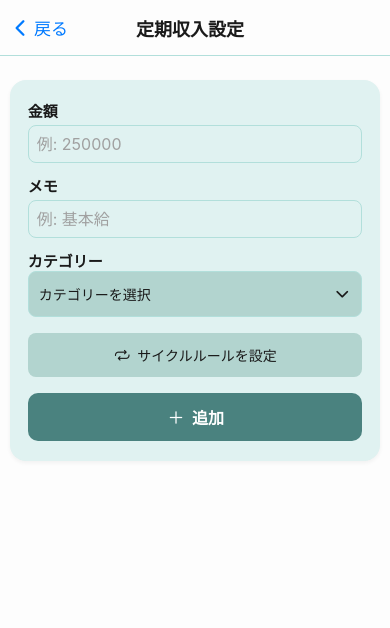
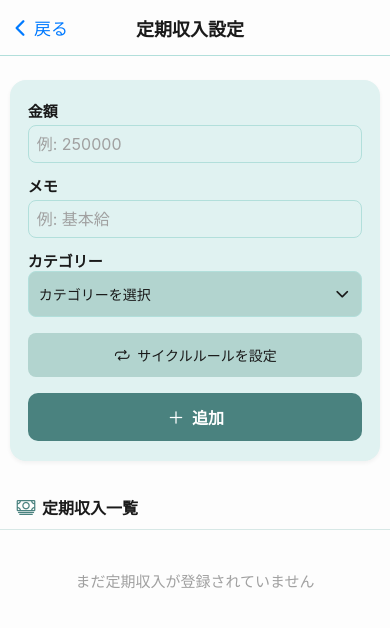
Before and after one commit to ouioui99/libremoney, a React Native app in the folder myapp/: screen /manageRegulaIncome in a window 390 px wide. Shown: the top 628 px of the page. Built offline with nearby package versions, Linux system fonts and the light colour scheme; what react-native-calendars, react-native-worklets would draw is missing.

Commit message:
定期収入の一覧を表示するように実装

```diff
--- a/myapp/src/screens/ManageRegularIncomeScreen.tsx
+++ b/myapp/src/screens/ManageRegularIncomeScreen.tsx
@@ -205,29 +205,147 @@ export default function ManageRegularIncomeScreen({ navigation }: any) {
         type="income"
       />
 
-      {/* 収入リスト */}
+      {/* 支出一覧 */}
+      <View
+        style={{
+          flexDirection: "row",
+          alignItems: "center",
+          paddingHorizontal: 16,
+          paddingVertical: 10,
+          backgroundColor: c.background,
+          borderBottomWidth: 1,
+          borderBottomColor:
+            theme === "dark" ? `${c.secondary}40` : `${c.secondary}80`,
+        }}
+      >
+        <Ionicons name="cash-outline" size={20} color={c.accent} />
+        <Text
+          style={{
+            fontSize: 16,
+            fontWeight: "700",
+            color: c.text,
+            marginLeft: 6,
+          }}
+        >
+          定期収入一覧
+        </Text>
+      </View>
+
       <FlatList
         data={incomes}
         keyExtractor={(item) => item.id}
-        style={{ marginTop: 16 }}
-        renderItem={({ item }) => (
-          <View style={[styles.item, { backgroundColor: c.secondary }]}>
-            <View>
-              <Text style={[styles.itemText, { color: c.text }]}>
-                {item.memo || "メモなし"}（カテゴリー：
-                {categories.find((c) => c.id === item.categoryId)?.name ??
-                  "未設定"}
-                ）
-              </Text>
-              <Text style={{ color: c.placeholder }}>
-                {item.amount.toLocaleString()} 円 / {item.cycleRule}
-              </Text>
-            </View>
-            <TouchableOpacity onPress={() => handleDelete(item.id)}>
-              <Ionicons name="trash-outline" size={20} color={"red"} />
+        style={{ flex: 1 }}
+        contentContainerStyle={{ paddingBottom: 40 }}
+        renderItem={({ item, index }) => {
+          const category = categories.find((c) => c.id === item.categoryId);
+          const backgroundColor =
+            index % 2 !== 0
+              ? c.card
+              : theme === "dark"
+              ? `${c.secondary}60`
+              : `${c.secondary}90`;
+
+          return (
+            <TouchableOpacity
+              onPress={() =>
+                Alert.alert(
+                  "収入詳細",
+                  `${item.memo || "メモなし"}\n${
+                    category?.name ?? "未設定"
+                  }\n${item.amount.toLocaleString()} 円 / ${item.cycleRule}`
+                )
+              }
+            >
+              <View
+                style={[
+                  styles.incomeItem,
+                  {
+                    backgroundColor,
+                    paddingHorizontal: 12,
+                    borderBottomWidth: index === incomes.length - 1 ? 0 : 0.6,
+                    borderBottomColor: c.border,
+                  },
+                ]}
+              >
+                {/* 上段：金額とカテゴリ */}
+                <View
+                  style={{
+                    flexDirection: "row",
+                    justifyContent: "space-between",
+                    alignItems: "center",
+                  }}
+                >
+                  <Text style={[styles.amountText, { color: c.text }]}>
+                    ¥{item.amount.toLocaleString()}
+                  </Text>
+
+                  {category && (
+                    <View
+                      style={{
+                        flexDirection: "row",
+                        alignItems: "center",
+                        gap: 4,
+                      }}
+                    >
+                      <Ionicons
+                        name={category.icon || "wallet-outline"}
+                        size={18}
+                        color={c.accent}
+                      />
+                      <Text style={[styles.categoryText, { color: c.accent }]}>
+                        {category.name}
+                      </Text>
+                    </View>
+                  )}
+                </View>
+
+                {/* 下段：メモとサイクル */}
+                <View
+                  style={{
+                    flexDirection: "row",
+                    justifyContent: "space-between",
+                    alignItems: "center",
+                    marginTop: 4,
+                  }}
+                >
+                  <Text
+                    style={{
+                      color: c.placeholder,
+                      fontSize: 14,
+                    }}
+                    numberOfLines={1}
+                  >
+                    📝 {item.memo || "メモなし"}
+                  </Text>
+
+                  <View style={{ flexDirection: "row", alignItems: "center" }}>
+                    <Ionicons
+                      name="repeat-outline"
+                      size={14}
+                      color={c.placeholder}
+                      style={{ marginRight: 2 }}
+                    />
+                    <Text style={{ color: c.placeholder, fontSize: 13 }}>
+                      {item.cycleRule}
+                    </Text>
+                  </View>
+                </View>
+              </View>
             </TouchableOpacity>
-          </View>
-        )}
+          );
+        }}
+        ListEmptyComponent={
+          <Text
+            style={{
+              color: c.placeholder,
+              textAlign: "center",
+              marginTop: 40,
+              fontSize: 15,
+            }}
+          >
+            まだ定期収入が登録されていません
+          </Text>
+        }
       />
     </SafeAreaLayout>
   );
@@ -294,4 +412,51 @@ const styles = StyleSheet.create({
     marginBottom: 8,
   },
   itemText: { fontSize: 16, fontWeight: "600" },
+  incomeCard: {
+    flexDirection: "row",
+    alignItems: "center",
+    justifyContent: "space-between",
+    paddingVertical: 14,
+    paddingHorizontal: 16,
+    borderRadius: 14,
+    borderWidth: 1,
+    marginBottom: 10,
+    shadowOpacity: 0.08,
+    shadowRadius: 3,
+    shadowOffset: { width: 0, height: 2 },
+    elevation: 2,
+  },
+  incomeLeft: {
+    flex: 1,
+    marginRight: 8,
+  },
+  memoText: {
+    fontSize: 16,
+    fontWeight: "600",
+  },
+
+  incomeRight: {
+    alignItems: "flex-end",
+    marginRight: 8,
+  },
+  cycleText: {
+    fontSize: 12,
+    marginTop: 2,
+  },
+  deleteButton: {
+    padding: 6,
+  },
+  incomeItem: {
+    flexDirection: "column",
+    borderRadius: 0, // ← 並んだ時に自然に見えるよう角丸を外す
+    paddingVertical: 10,
+  },
+  amountText: {
+    fontSize: 16,
+    fontWeight: "700",
+  },
+  categoryText: {
+    fontSize: 14,
+    fontWeight: "500",
+  },
 });
```
